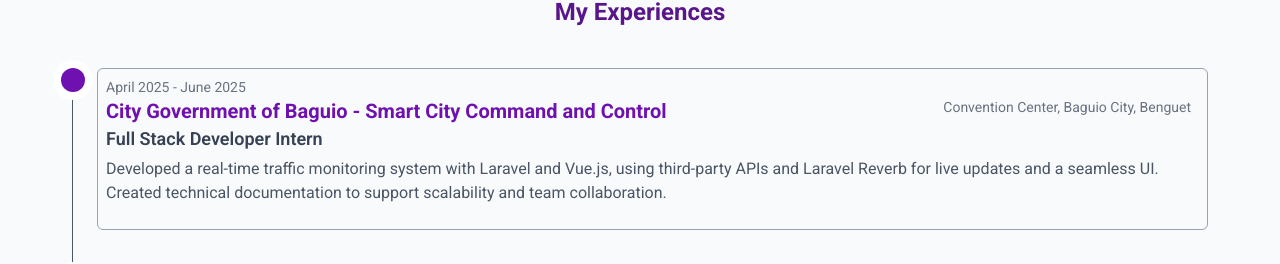
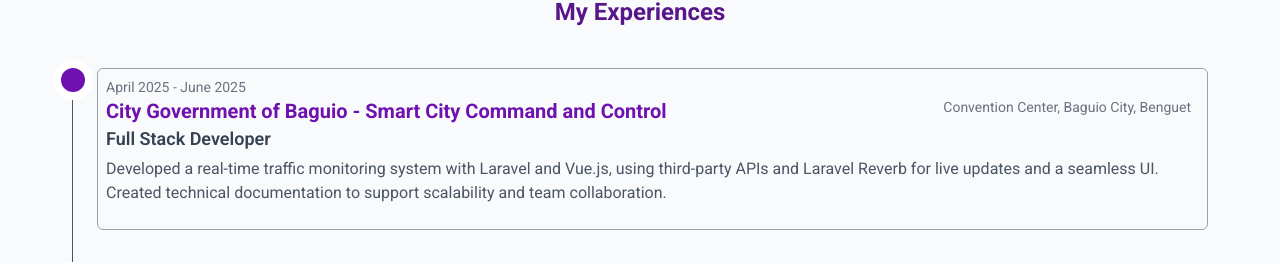
Before and after one commit to oliverkean/portfolio, a React (Vite) app: page / in a window 1280 px wide. Shown: the part 916-1180 px from the top of the page. Built offline with nearby package versions, Linux system fonts and the light colour scheme.

Commit message:
chore: changed role

```diff
--- a/src/constants/experience.js
+++ b/src/constants/experience.js
@@ -3,7 +3,7 @@
         company: 'City Government of Baguio - Smart City Command and Control',
         date: 'April 2025 - June 2025',
         address: 'Convention Center, Baguio City, Benguet',
-        role: 'Full Stack Developer Intern',
+        role: 'Full Stack Developer',
         description: 'Developed a real-time traffic monitoring system with Laravel and Vue.js, using third-party APIs and Laravel Reverb for live updates and a seamless UI. Created technical documentation to support scalability and team collaboration.'
     },
     {
```
